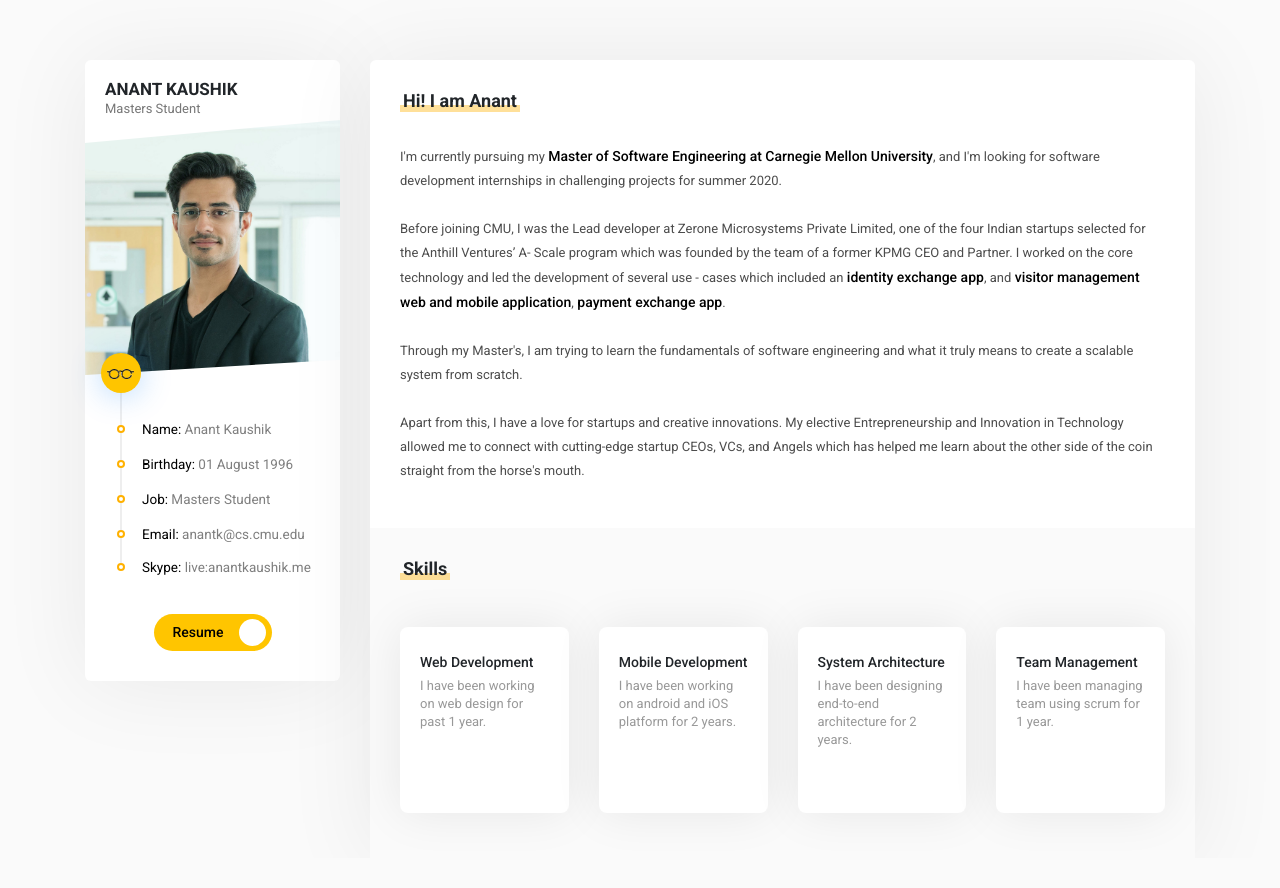
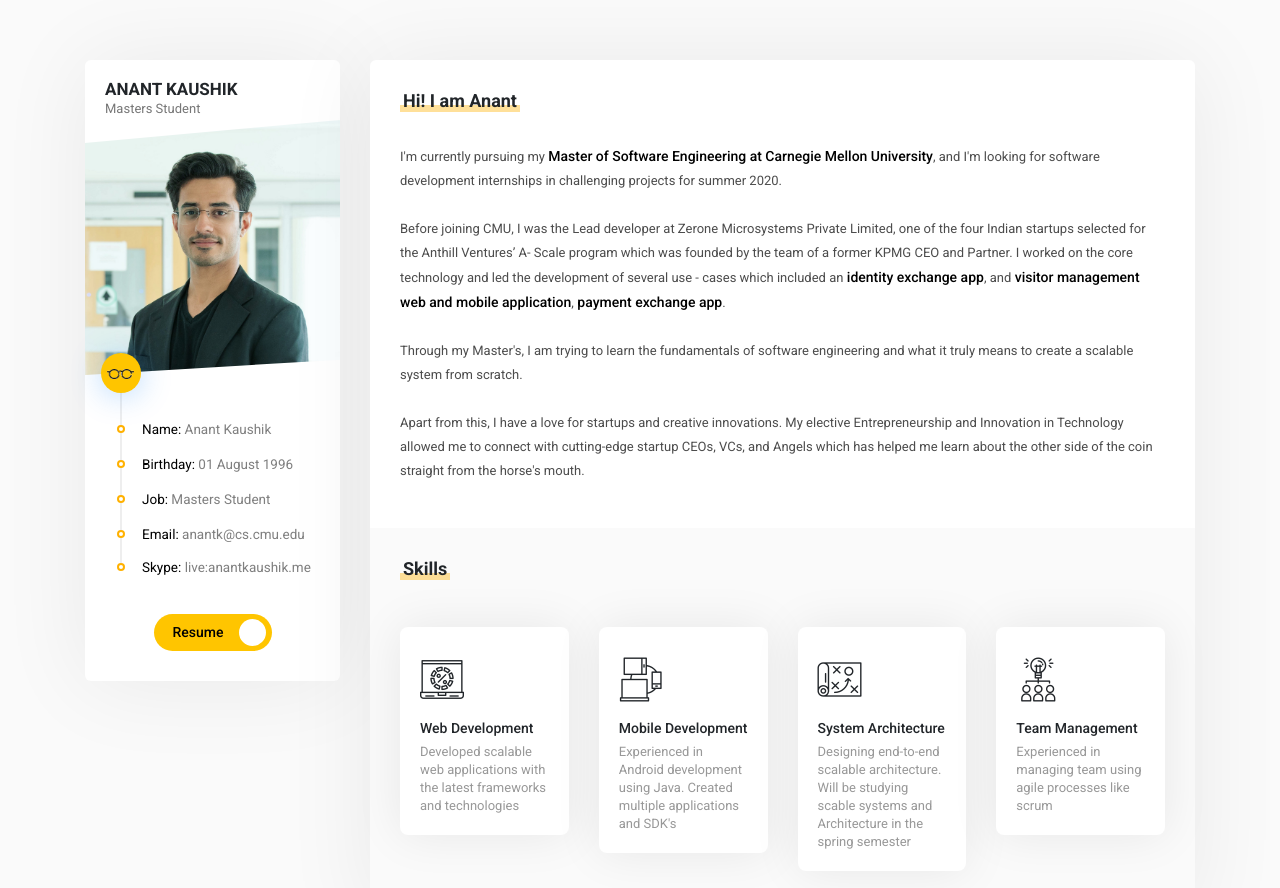
Before and after one commit to anant-kaushik/anantkaushik.com, a React (Create React App) app: page / in a window 1280 px wide. Shown: the top 888 px of the page. Before the commit the page ends 858 px from the top, so only its background shows below. Built offline with nearby package versions, Linux system fonts and the light colour scheme; a web font is replaced by a local one.

Commit message:
added icons and changed texts

```diff
--- a/public/index.html
+++ b/public/index.html
@@ -11,7 +11,7 @@
   <meta name="theme-color" content="#000000" />
 
   <link rel="manifest" href="%PUBLIC_URL%/manifest.json" />
-  <link rel="shortcut icon" href="%PUBLIC_URL%/favicon.ico" />
+  <link rel="shortcut icon" href="%PUBLIC_URL%/logo.png" />
   <link href="https://fonts.googleapis.com/css?family=Roboto:400,500,700,900" rel="stylesheet" />
   <link rel="stylesheet" href="https://maxcdn.bootstrapcdn.com/bootstrap/4.3.1/css/bootstrap.min.css"
     integrity="sha384-ggOyR0iXCbMQv3Xipma34MD+dH/1fQ784/j6cY/iJTQUOhcWr7x9JvoRxT2MZw1T" crossorigin="anonymous" />
--- a/src/components/Skill/Skill.css
+++ b/src/components/Skill/Skill.css
@@ -20,3 +20,8 @@
     font-weight: 400 !important;
     line-height: 18px !important;
 }
+
+.skill-icon i:before {
+    font-size: 44px;
+    margin-left: 0;
+}
--- a/src/components/Skill/Skill.jsx
+++ b/src/components/Skill/Skill.jsx
@@ -4,7 +4,11 @@ import './Skill.css';
 import { Col } from "react-bootstrap";
 import Paragragh from "../Paragragh/Paragragh";
 
-
+const SkillIcon = ({ icon }) => (
+    <div className="skill-icon">
+        <i className={icon}></i>
+    </div>
+)
 const SkillTitle = ({ title }) => (
     <span className="skill-title">{title}</span>
 )
@@ -12,9 +16,10 @@ const Desc = ({ text }) => (
     <Paragragh className="skill-desc">{text}</Paragragh>
 )
 
-const Skill = ({ title, desc }) => (
+const Skill = ({ title, desc, icon }) => (
     <Col md="3" sm="6" xs="12">
         <div className="skill" >
+            <SkillIcon icon={icon} />
             <SkillTitle title={title} />
             <Desc text={desc} />
         </div>
--- a/src/containers/Home/Home.jsx
+++ b/src/containers/Home/Home.jsx
@@ -38,7 +38,7 @@ const Skills = ({ skills }) => (
         <SectionTitle title="Skills" />
         <Row className="top_45">
             {skills.map(skill => (
-                <Skill title={skill.title} desc={skill.desc} />
+                <Skill {...skill} />
             ))}
         </Row>
     </Section>
@@ -48,19 +48,23 @@ const data = {
     skills: [
         {
             title: "Web Development",
-            desc: "I have been working on web design for past 1 year."
+            desc: "Developed scalable web applications with the latest frameworks and technologies",
+            icon: "flaticon-loading"
         },
         {
             title: "Mobile  Development ",
-            desc: "I have been working on android and iOS platform for 2 years."
+            desc: "Experienced in Android development using Java. Created multiple applications and SDK's",
+            icon: "flaticon-responsive"
         },
         {
             title: "System Architecture",
-            desc: "I have been designing end-to-end architecture for 2 years."
+            desc: "Designing end-to-end scalable architecture. Will be studying scable systems and Architecture in the spring semester",
+            icon: "flaticon-planning"
         },
         {
             title: "Team Management",
-            desc: "I have been managing team using scrum for 1 year."
+            desc: "Experienced in managing team using agile processes like scrum",
+            icon: "flaticon-brainstorming"
         }
     ]
 }
```
Also changed, not shown: public/logo.png (added).
